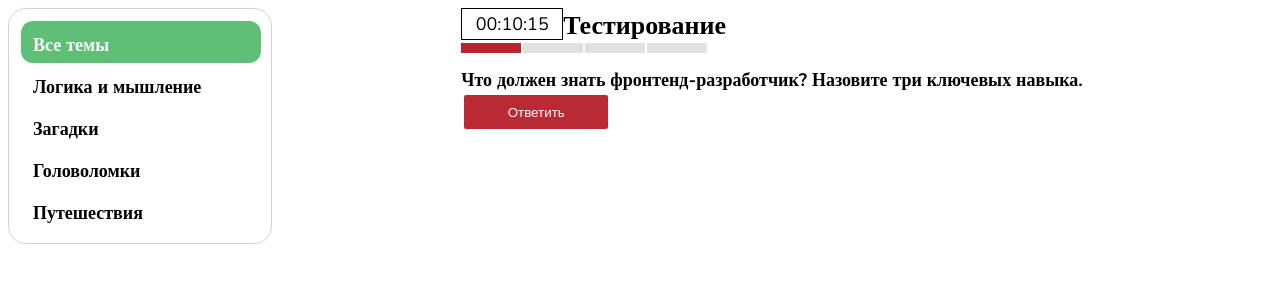
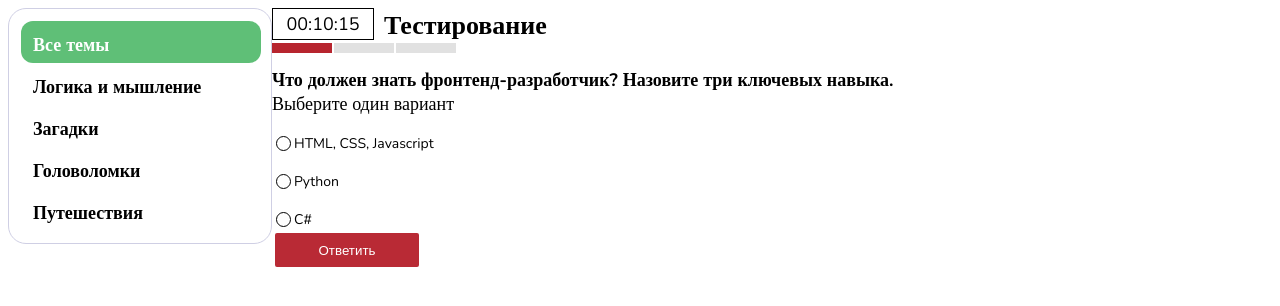
Before and after one commit to vroshupkin/TestMadSoft, a React (Vite) app: page / in a window 1280 px wide. Shown: the top 306 px of the page. Built offline with nearby package versions, Linux system fonts and the light colour scheme; the HTML template or start-up script is replaced by a standard one.

Commit message:
Доработано логика компонентов

```diff
--- a/src/components/Progressbar.tsx
+++ b/src/components/Progressbar.tsx
@@ -1,17 +1,17 @@
-import { FC, useState } from 'react'
+import { FC } from 'react'
 import styles from './Progressbar.module.sass'
 
 const CompleteBars: FC<{count: number}> = ({count}) =>
 	<>
-		{Array(count).fill(
-			<div className={styles.complete_bar}/>
+		{count > 0 && Array(count).fill(null).map((_, index) =>
+			<div className={styles.complete_bar} key={index}/>
 		)}
 	</>
 
 const UncompleteBars: FC<{count: number}> = ({count}) =>
 	<>
-		{Array(count).fill(
-			<div className={styles.uncomplete_bar}/>
+		{count > 0 && Array(count).fill(null).map((_, index) =>
+			<div className={styles.uncomplete_bar} key={index}/>
 		)}
 	</>
 
--- a/src/components/TestingBody.tsx
+++ b/src/components/TestingBody.tsx
@@ -1,6 +1,7 @@
-import { FC, useEffect, useState } from "react"
+import { FC, useEffect, useRef, useState } from "react"
 import s from './TestingBody.module.sass'
-import { TOneOf, TTestData, TestData } from "../data/Test"
+import { TOneOf, TTestData, FrontEndTest } from "../data/Test.data"
+import { TestLocalStorage } from "../utils/TestLocalStorage"
 
 
 type TApplyButton =
@@ -16,16 +17,40 @@ const ApplyButton: FC<TApplyButton> = ({onClick}) =>
 	)
 }
 
-const CheckBoxRow: FC<{text: string, onChange?: (answare: boolean) => void}> = ({text, onChange}) =>
+type PropsCheckBoxRow =
 {
+  text: string,
+  onChange?: (answare: boolean) => void,
+  value?: boolean
+}
+const CheckBoxRow: FC<PropsCheckBoxRow> = ({text, onChange, value}) =>
+{
+	const inputRef = useRef<HTMLInputElement>(null);
+
+	useEffect(() =>
+	{
+		if(inputRef.current)
+		{
+			inputRef.current.checked = false;
+			console.log(`inputRef.current.checked = ${inputRef.current.checked}`)
+
+		}
+	}, [])
+
 	const change: React.ChangeEventHandler<HTMLInputElement> = (e) => {
 		if(!onChange) return;
-		onChange(!!e.target.value);
+
+		onChange(e.target.checked);
+	}
+
+	if(inputRef.current && value != undefined)
+	{
+		inputRef.current.checked =  value;
 	}
 
 	return(
 		<>
-			<input className={s.checkbox} type="checkbox" onChange={change}/>
+			<input ref={inputRef} className={s.checkbox} type="checkbox" onChange={change}/>
 			<span className={s.checkbox_text}>{text}</span>
 		</>
 	)
@@ -33,12 +58,51 @@ const CheckBoxRow: FC<{text: string, onChange?: (answare: boolean) => void}> = (
 
 type PropsOneOf =
 {
-  checkBoxesNames: string[],
+  variantsNames: string[],
+  onChange?: (ind: number) => void,
+}
+const OneOf: FC<PropsOneOf> = ({variantsNames, onChange}) =>
+{
+	const [answare, setAnsware] = useState(-1);
+
+	useEffect(() =>
+	{
+		onChange ? onChange(answare) : '';
+	}, [answare])
+
+	const change = (index: number, answare: boolean) =>
+	{
+		if(answare === true)
+			setAnsware(index)
+	}
+
+
+	return(
+		<div>
+			<div>Выберите один вариант</div>
+			{
+				variantsNames.map((text, ind) =>
+        	<div className={s.checkbox_container} key={ind}>
+        		<CheckBoxRow
+							value={ind === answare}
+							text={text} onChange={(answare) => change(ind, answare)}
+						/>
+        	</div>
+        	)
+			}
+		</div>
+	)
+}
+
+
+type PropsManyOf =
+{
+  variantsNames: string[],
   onChange?: (arr: boolean[]) => void,
 }
-const ManyOf: FC<PropsOneOf> = ({checkBoxesNames, onChange}) =>
+const ManyOf: FC<PropsManyOf> = ({variantsNames, onChange}) =>
 {
-	const [answareArr, setAnswareArr] = useState(Array<boolean>(checkBoxesNames.length).fill(false));
+	const [answareArr, setAnswareArr] = useState(Array<boolean>(variantsNames.length).fill(false));
 	useEffect(() =>
 	{
 		onChange ? onChange(answareArr) : '';
@@ -46,14 +110,17 @@ const ManyOf: FC<PropsOneOf> = ({checkBoxesNames, onChange}) =>
 
 	const change = (ind: number) => (answare: boolean) =>
 	{
+		// console.log(ind, answare);
+
 		answareArr[ind] = answare;
 		setAnswareArr(answareArr);
 	}
 
 	return(
 		<div>
+			<div>Выберите один или несколько вариантов</div>
 			{
-				checkBoxesNames.map((text, ind) =>
+				variantsNames.map((text, ind) =>
         	<div className={s.checkbox_container} key={ind}>
         		<CheckBoxRow text={text} onChange={change(ind)}/>
         	</div>
@@ -67,19 +134,56 @@ const ManyOf: FC<PropsOneOf> = ({checkBoxesNames, onChange}) =>
 type PropsTestingBody =
 {
   data: TTestData,
-  onSubmit?: () => void
+  index: number,
+  onSubmit?: () => void,
+  testLocalStorage: TestLocalStorage,
+
 }
-export const TestingBody: FC<PropsTestingBody> = ({data, onSubmit}) =>
+export const TestUnit: FC<PropsTestingBody> = ({data, onSubmit, testLocalStorage, index}) =>
 {
+	const [answare, setAnsware] = useState<number| boolean[] | undefined>(undefined);
+	useEffect(() =>
+	{
+		console.log(index)
+
+	}, [index])
+
+	const submit = () =>
+	{
+
+		if(onSubmit && answare != undefined)
+		{
+			if(typeof answare === 'number')
+			{
+				testLocalStorage.setOneOf(index, answare);
+			}
+			else if(Array.isArray(answare))
+			{
+				testLocalStorage.setManyOf(index, answare);
+			}
+
+			console.log(answare)
+
+			onSubmit()
+
+		}
+
+		// console.log(data);
+	}
+
+
+	const {type, variantsNames} = data;
+
 	return(
 		<div>
 			<div className={s.testing_text}>{data.text}</div>
 			{
-				data.type === 'manyOf' ? <ManyOf checkBoxesNames={data.checkBoxesNames}/> :
-					''
+				type === 'manyOf' ? <ManyOf variantsNames={variantsNames} onChange={setAnsware}/> :
+					type === 'oneOf' ? <OneOf variantsNames={variantsNames} onChange={setAnsware}/> :
+						''
 			}
 
-			<ApplyButton onClick={() => onSubmit ? onSubmit() : '' }/>
+			<ApplyButton onClick={submit}/>
 		</div>
 	)
 }
--- /dev/null
+++ b/src/data/Test.data.ts
@@ -0,0 +1,63 @@
+import { TestLocalStorage } from "../utils/TestLocalStorage"
+
+export type TManyOf =
+{
+  text: string,
+  variantsNames: string[],
+  type: 'manyOf',
+	answare: string
+}
+
+
+export type TOneOf =
+{
+  text: string,
+  variantsNames: string[],
+  type: 'oneOf',
+	answare: number
+}
+
+export type TTestData =
+  TManyOf | TOneOf
+
+
+export const FrontEndTestLocalStorage = new TestLocalStorage('FrontEndTest');
+export const FrontEndTest: TTestData[] =
+[
+	{
+		type: 'oneOf',
+		text: 'Что должен знать фронтенд-разработчик? Назовите три ключевых навыка.',
+		variantsNames: [
+			'HTML, CSS, Javascript',
+			'Python',
+			'C#'
+		],
+		answare: 0
+	},
+
+	{
+		type: 'manyOf',
+		text: 'Какие CSS препроцессоры вы знаете',
+		variantsNames: [
+			'Sass',
+			'Scss',
+			'Dart',
+			'PostCSS'
+		],
+		answare: '1101'
+	},
+	{
+		type: 'manyOf',
+		text: 'Какие библиотеки тестирования вы знаете?',
+		variantsNames: [
+			'Mocha',
+			'Jest',
+			'Angular',
+			'Cypress',
+			'React'
+		],
+		answare: '11010'
+	},
+
+
+]
--- a/src/data/Test.ts
+++ /dev/null
@@ -1,61 +0,0 @@
-export type TManyOf =
-{
-  text: string,
-  checkBoxesNames: string[],
-  type: 'manyOf'
-}
-
-export type TOneOf =
-{
-  text: string,
-  checkBoxesNames: string[],
-  type: 'oneOf'
-}
-
-export type TTestData =
-  TManyOf | TOneOf
-
-export const TestData: TTestData[] =
-[
-	{
-		type: 'oneOf',
-		text: 'Что должен знать фронтенд-разработчик? Назовите три ключевых навыка.',
-		checkBoxesNames: [
-			'HTML, CSS, Javascript',
-			'Python',
-			'C#'
-		],
-	},
-
-	{
-		type: 'manyOf',
-		text: 'Какие CSS препроцессоры вы знаете',
-		checkBoxesNames: [
-			'Sass',
-			'Scss',
-			'Dart',
-			'PostCSS'
-		]
-	},
-	{
-		type: 'manyOf',
-		text: 'Какие CSS препроцессоры вы знаете',
-		checkBoxesNames: [
-			'Sass',
-			'Scss',
-			'Dart',
-			'PostCSS'
-		]
-	},
-	{
-		type: 'manyOf',
-		text: 'Какие CSS препроцессоры вы знаете',
-		checkBoxesNames: [
-			'Sass',
-			'Scss',
-			'Dart',
-			'PostCSS'
-		]
-	},
-
-]
--- a/src/page/Testing.page.module.sass
+++ b/src/page/Testing.page.module.sass
@@ -1,6 +1,5 @@
 .container
   width: 100%
-  max-width: 1024px
   display: flex
   justify-content: center
   align-items: center
@@ -11,3 +10,8 @@
 .test_name
   font-size: 26px
   font-weight: bold
+  margin-left: 10px
+
+.body
+  max-width: 1024px
+  width: 100%
--- a/src/page/Testing.page.tsx
+++ b/src/page/Testing.page.tsx
@@ -2,35 +2,42 @@ import { useState } from 'react';
 import { Progressbar } from '../components/Progressbar'
 import {Timer } from '../components/Timer'
 import s from './Testing.page.module.sass'
-import { TestingBody } from '../components/TestingBody';
-import { TestData } from '../data/Test';
+import { TestUnit } from '../components/TestingBody';
+import { FrontEndTest, FrontEndTestLocalStorage } from '../data/Test.data';
 
 export const TestingPage = () =>
 {
-	const [selectTest, setSelectTest] = useState(0);
-
-	// const testingTest = TestData[selectTest].text;
+	const [testIndex, setTestIndex] = useState(0);
 
 	const submit = () =>
 	{
-		if(selectTest < TestData.length - 1)
+		if(testIndex < FrontEndTest.length - 1)
 		{
-			setSelectTest(selectTest => selectTest + 1)
+			setTestIndex(selectTest => selectTest + 1)
 		}
 	};
 
 
+
 	return (
 		<div className={s.container}>
-			<div>
+			<div className={s.body}>
 				<div className={s.timer_and_test_name}>
 					<Timer seconds={20} minutes={10} hours={0}></Timer>
 					<div className={s.test_name}>Тестирование</div>
 				</div>
 
-				<Progressbar count={TestData.length - 1} selectTest={selectTest}/>
+				<Progressbar
+					count={FrontEndTest.length - 1}
+					selectTest={testIndex}
+				/>
 
-				<TestingBody data={TestData[selectTest]} onSubmit={submit}/>
+				<TestUnit
+					index={testIndex}
+					data={FrontEndTest[testIndex]}
+					testLocalStorage={FrontEndTestLocalStorage}
+					onSubmit={submit}
+				/>
 			</div>
 		</div>
 
--- /dev/null
+++ b/src/utils/TestLocalStorage.ts
@@ -0,0 +1,32 @@
+export class TestLocalStorage
+{
+	constructor(private testName: string){}
+
+	clearTests()
+	{
+		for(let i = 0; i < localStorage.length; i++)
+		{
+			const key = localStorage.key(i);
+			if(!key) continue;
+
+			new RegExp(`test_${this.testName}[0-9]+`)
+				.test(key) ? localStorage.removeItem(key): '';
+		}
+	}
+
+	setOneOf(ind: number, value: number)
+	{
+		localStorage.setItem(`${this.testName}_${ind}`, value + '');
+	}
+	setManyOf(ind: number, value: boolean[])
+	{
+		localStorage.setItem(`${this.testName}_${ind}`, value.map(v => v ? '1' : '0').join(''));
+	}
+
+	compareTests()
+	{
+
+	}
+
+
+}
```
